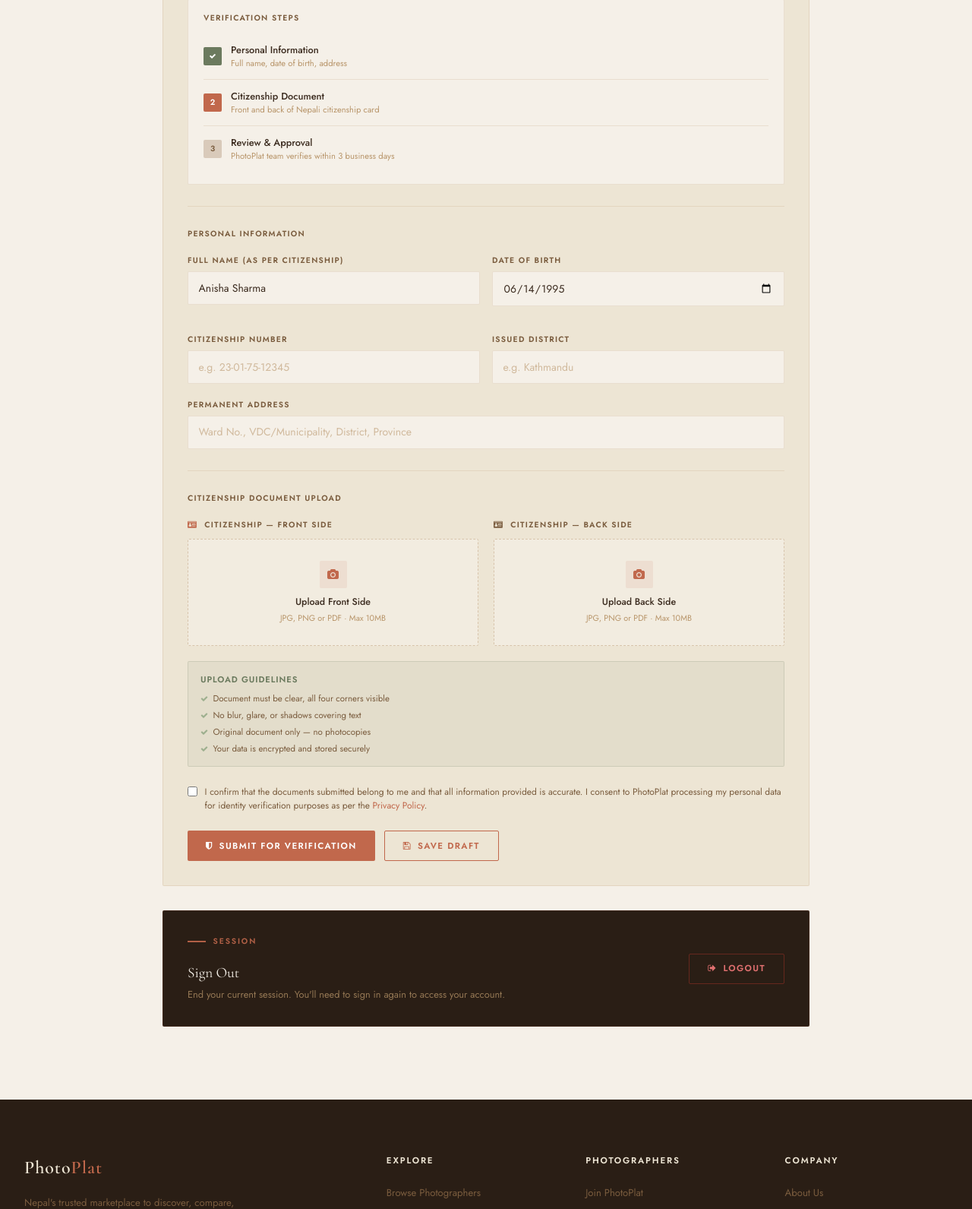
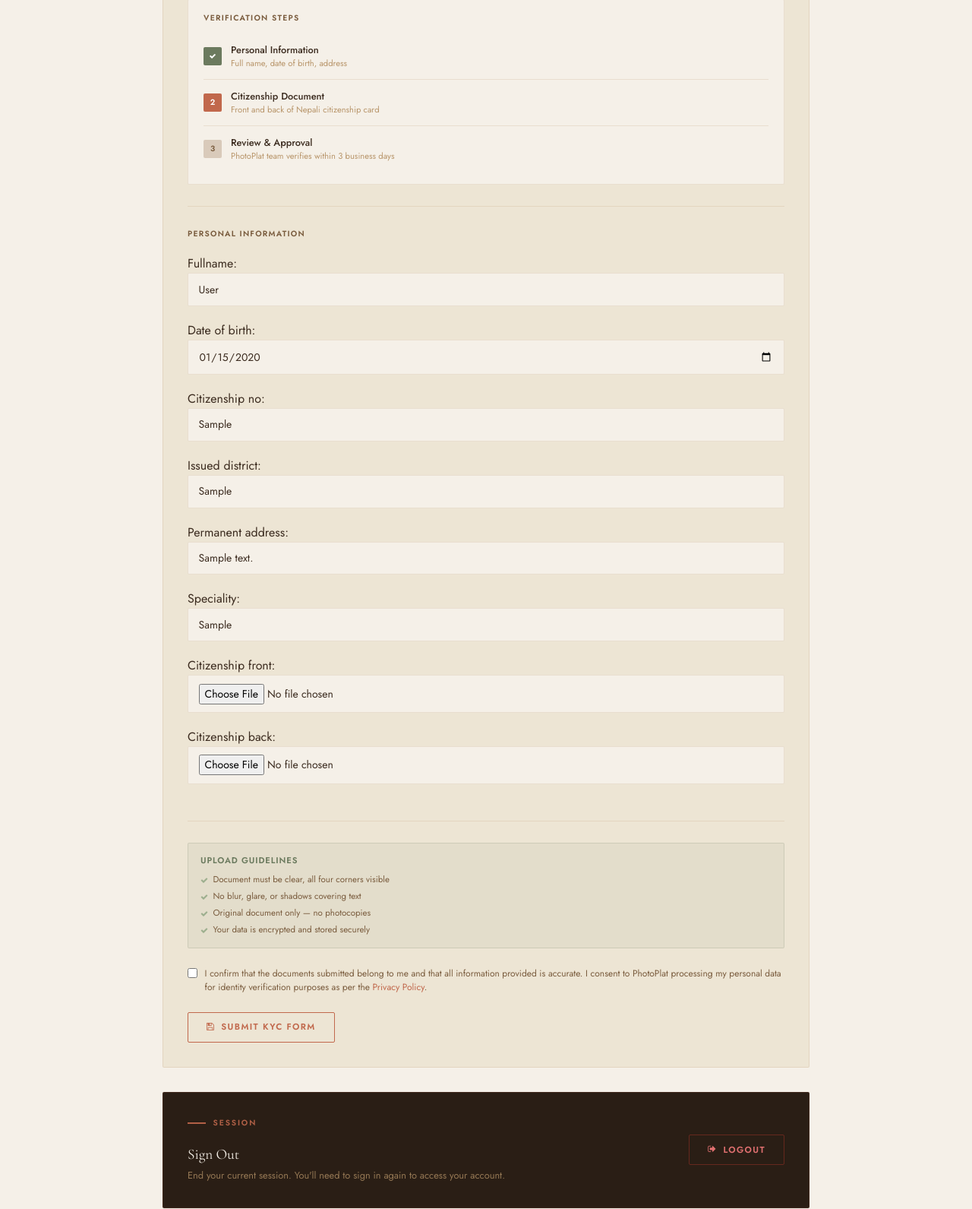
Before and after one commit to prakashtaz0091/PhotoPlat, a Django app: page /accounts/profile/ in a window 1280 px wide. Shown: the part 1408-2999 px from the top of the page at 76% size. Run offline with Django 5.2, Linux system fonts and the light colour scheme; a user stored in the database is signed in; tables that the repository leaves empty hold one stand-in row (values such as "Sample post"); grey boxes marked "Sample" are stand-in pictures; some libraries are stand-ins or nearby versions.

Commit message:
kyc verification process

```diff
--- /dev/null
+++ b/accounts/forms.py
@@ -0,0 +1,63 @@
+from django import forms
+from accounts.models import Profile
+
+
+class ProfileForm(forms.ModelForm):
+    class Meta:
+        model = Profile
+        exclude = ("email_verified", "kyc_verified", "rejection_reason", "user", "profile_photo")
+        widgets = {
+            "fullname": forms.TextInput(attrs={
+                "class": "form-input mb-5",
+                "placeholder": "Full name",
+            }),
+            "date_of_birth": forms.DateInput(attrs={
+                "class": "form-input mb-5",
+                "type": "date",
+            }),
+            "citizenship_no": forms.TextInput(attrs={
+                "class": "form-input mb-5",
+                "placeholder": "e.g. 23-01-75-12345",
+            }),
+            "issued_district": forms.TextInput(attrs={
+                "class": "form-input mb-5",
+                "placeholder": "e.g. Kathmandu",
+            }),
+            "permanent_address": forms.TextInput(attrs={
+                "class": "form-input mb-5",
+                "placeholder": "Ward No., VDC/Municipality, District, Province",
+            }),
+            "speciality": forms.TextInput(attrs={
+                "class": "form-input mb-5",
+                "placeholder": "eg. Wedding photoshoot",
+            }),
+            "citizenship_front": forms.FileInput(attrs={
+                "class": "form-input mb-5",
+                "accept": "image/*,.pdf",
+            }),
+            "citizenship_back": forms.FileInput(attrs={
+                "class": "form-input mb-5",
+                "accept": "image/*,.pdf",
+            }),
+        }
+
+    def __init__(self, *args, request=None, **kwargs):
+        if request is not None:
+            self.request = request
+        else:
+            raise forms.ValidationError("User not available for KYC, user must be logged in.")
+        super().__init__(*args, **kwargs)
+
+    def save(self, commit=True, *args, **kwargs):
+        profile, created = Profile.objects.get_or_create(
+            user=self.request.user,
+            defaults={**self.cleaned_data}
+        )
+        if not created:
+            for key, value in self.cleaned_data.items():
+                if value is not None:
+                    setattr(profile, key, value)
+        if commit:
+            profile.kyc_verified = Profile.KYC_STATUS.IN_REVIEW
+            return profile.save(*args, **kwargs)
+        return profile
--- a/accounts/templates/accounts/profile.html
+++ b/accounts/templates/accounts/profile.html
@@ -809,102 +809,26 @@
             </div>
 
             <!-- KYC Form -->
-            <div id="kycFormSection">
+            <form id="kycFormSection" action="{% url 'submit_kyc_page' %}" method="post" enctype="multipart/form-data">
+                {% csrf_token %}
                 <hr class="divider" />
                 <p
                     style="font-size:0.65rem;font-weight:600;text-transform:uppercase;letter-spacing:0.12em;color:var(--bark);margin-bottom:1.25rem;">
                     Personal Information</p>
 
-                <div style="display:grid;grid-template-columns:1fr 1fr;gap:1rem;">
-                    <div class="form-group">
-                        <label class="form-label">Full Name (as per citizenship)</label>
-                        <input type="text" class="form-input" placeholder="Anisha Sharma" value="Anisha Sharma" />
-                    </div>
-                    <div class="form-group">
-                        <label class="form-label">Date of Birth</label>
-                        <input type="date" class="form-input" value="1995-06-14" />
-                    </div>
-                    <div class="form-group">
-                        <label class="form-label">Citizenship Number</label>
-                        <input type="text" class="form-input" placeholder="e.g. 23-01-75-12345" />
-                    </div>
-                    <div class="form-group">
-                        <label class="form-label">Issued District</label>
-                        <input type="text" class="form-input" placeholder="e.g. Kathmandu" />
-                    </div>
+                {% if errors is not None %}
+                <div class="errors">
+                    {{errors}}
                 </div>
+                {% endif %}
 
-                <div class="form-group">
-                    <label class="form-label">Permanent Address</label>
-                    <input type="text" class="form-input"
-                        placeholder="Ward No., VDC/Municipality, District, Province" />
-                </div>
+
+
+                {{profile_form}}
 
                 <hr class="divider" />
 
-                <!-- Citizenship Front -->
-                <p
-                    style="font-size:0.65rem;font-weight:600;text-transform:uppercase;letter-spacing:0.12em;color:var(--bark);margin-bottom:1.25rem;">
-                    Citizenship Document Upload</p>
 
-                <div style="display:grid;grid-template-columns:1fr 1fr;gap:1.25rem;margin-bottom:1.25rem;">
-                    <div>
-                        <label class="form-label" style="margin-bottom:0.6rem;">
-                            <i class="fa fa-id-card" style="margin-right:0.3rem;color:var(--terracotta);"></i>
-                            Citizenship — Front Side
-                        </label>
-                        <div class="upload-zone" id="frontZone" onclick="void(0)">
-                            <input type="file" accept="image/*,.pdf" onchange="handleFileUpload(event,'front')" />
-                            <div class="upload-icon">
-                                <i class="fa fa-camera" style="color:var(--terracotta);font-size:14px;"></i>
-                            </div>
-                            <p style="font-size:0.78rem;font-weight:500;color:var(--espresso);margin-bottom:0.2rem;">
-                                Upload Front Side</p>
-                            <p style="font-size:0.68rem;color:var(--clay);">JPG, PNG or PDF · Max 10MB</p>
-                        </div>
-                        <div id="frontPreview" style="display:none;" class="file-preview">
-                            <i class="fa fa-file-image-o"></i>
-                            <div style="flex:1;min-width:0;">
-                                <p style="font-size:0.75rem;font-weight:500;color:var(--espresso);white-space:nowrap;overflow:hidden;text-overflow:ellipsis;"
-                                    id="frontFileName">citizenship_front.jpg</p>
-                                <p style="font-size:0.65rem;color:var(--clay);" id="frontFileSize">2.1 MB</p>
-                            </div>
-                            <button onclick="removeFile('front')"
-                                style="background:none;border:none;cursor:pointer;color:var(--clay);font-size:12px;">
-                                <i class="fa fa-times"></i>
-                            </button>
-                        </div>
-                    </div>
-
-                    <!-- Citizenship Back -->
-                    <div>
-                        <label class="form-label" style="margin-bottom:0.6rem;">
-                            <i class="fa fa-id-card" style="margin-right:0.3rem;color:var(--bark);"></i>
-                            Citizenship — Back Side
-                        </label>
-                        <div class="upload-zone" id="backZone">
-                            <input type="file" accept="image/*,.pdf" onchange="handleFileUpload(event,'back')" />
-                            <div class="upload-icon">
-                                <i class="fa fa-camera" style="color:var(--terracotta);font-size:14px;"></i>
-                            </div>
-                            <p style="font-size:0.78rem;font-weight:500;color:var(--espresso);margin-bottom:0.2rem;">
-                                Upload Back Side</p>
-                            <p style="font-size:0.68rem;color:var(--clay);">JPG, PNG or PDF · Max 10MB</p>
-                        </div>
-                        <div id="backPreview" style="display:none;" class="file-preview">
-                            <i class="fa fa-file-image-o"></i>
-                            <div style="flex:1;min-width:0;">
-                                <p style="font-size:0.75rem;font-weight:500;color:var(--espresso);white-space:nowrap;overflow:hidden;text-overflow:ellipsis;"
-                                    id="backFileName">citizenship_back.jpg</p>
-                                <p style="font-size:0.65rem;color:var(--clay);" id="backFileSize">1.8 MB</p>
-                            </div>
-                            <button onclick="removeFile('back')"
-                                style="background:none;border:none;cursor:pointer;color:var(--clay);font-size:12px;">
-                                <i class="fa fa-times"></i>
-                            </button>
-                        </div>
-                    </div>
-                </div>
 
                 <!-- Guidelines -->
                 <div
@@ -934,7 +858,7 @@
 
                 <!-- Consent -->
                 <label style="display:flex;align-items:flex-start;gap:0.6rem;cursor:pointer;margin-bottom:1.5rem;">
-                    <input type="checkbox" id="consentCheck"
+                    <input type="checkbox" id="consentCheck" required
                         style="margin-top:2px;accent-color:var(--terracotta);cursor:pointer;" />
                     <span style="font-size:0.75rem;color:var(--bark);line-height:1.5;">
                         I confirm that the documents submitted belong to me and that all information provided is
@@ -945,14 +869,11 @@
                 </label>
 
                 <div style="display:flex;gap:0.75rem;flex-wrap:wrap;">
-                    <button class="btn-primary" onclick="submitKYC()">
-                        <i class="fa fa-shield"></i> Submit for Verification
-                    </button>
-                    <button class="btn-outline" onclick="saveDraft()">
-                        <i class="fa fa-floppy-o"></i> Save Draft
+                    <button class="btn-outline" type="submit">
+                        <i class="fa fa-floppy-o"></i> Submit KYC form
                     </button>
                 </div>
-            </div>
+            </form>
 
             <!-- KYC Submitted State (hidden by default) -->
             <div id="kycSubmittedSection" style="display:none;">
@@ -1133,9 +1054,20 @@
         showToast('KYC submitted for review!');
     }
 
-    function saveDraft() {
-        showToast('Draft saved successfully');
-    }
+    // function saveDraft(event) {
+    //     event.preventDefault();
+    //     const formElement = document.getElementById("kycFormSection")
+
+    //     // const formData = new FormData(formElement);
+    //     // console.log("formData", formData);
+
+    //     formElement.submit()
+
+    //     // const data = {};
+    //     // for (const [key, value] of formData.entries()) {
+    //     //     data[key] = value;
+    //     // }
+    // }
 
     // --- Logout ---
     function showLogoutModal() {
--- a/accounts/urls.py
+++ b/accounts/urls.py
@@ -6,4 +6,5 @@ urlpatterns = [
     path("login/", views.login_view, name="login_page"),
     path("logout/", views.logout_view, name="logout_page"),
     path("profile/", views.profile_view, name="profile_page"),
+    path("submit-kyc/", views.submit_kyc, name="submit_kyc_page"),
 ]
--- a/accounts/views.py
+++ b/accounts/views.py
@@ -3,10 +3,29 @@ from .admin import UserCreationForm
 from django.contrib import messages
 from django.contrib.auth import authenticate, login, logout
 from .models import Profile
+from accounts.forms import ProfileForm
 
+def submit_kyc(request):
+    if request.method == "POST":
+        submitted_form = ProfileForm(request.POST, request.FILES, request=request)
+        if submitted_form.is_valid():
+            submitted_form.save()
+            return redirect("profile_page")
+        else:
+            context = {
+                "profile_form": submitted_form
+            }
+            return render(request, "accounts/profile.html", context)
 
 def profile_view(request):
-    return render(request, "accounts/profile.html")
+    if request.user.profile is not None:
+        form = ProfileForm(instance=request.user.profile, request=request)
+    else:
+        form = ProfileForm(request=request)
+    context = {
+        "profile_form": form
+    }
+    return render(request, "accounts/profile.html", context)
 
 def logout_view(request):
     logout(request)
--- a/main/templates/main/base.html
+++ b/main/templates/main/base.html
@@ -987,6 +987,9 @@
                 {% if not request.user.is_authenticated %}
                 <a href="{% url 'login_page' %}">For Photographers</a>
                 <a href="#" class="nav-cta">Book Now</a>
+                {% else %}
+                <a href="{% url 'profile_page' %}" class="nav-cta">Profile</a>
+
                 {% endif %}
 
 
--- a/project/settings.py
+++ b/project/settings.py
@@ -127,3 +127,7 @@ SESSION_COOKIE_AGE = 1_209_600 # 2 weeks, provide value in seconds
 
 MEDIA_ROOT = BASE_DIR / "media"
 MEDIA_URL = '/media/'
+
+# file size
+FILE_UPLOAD_MAX_MEMORY_SIZE = 1024*1024  # 1 MB in bytes
+DATA_UPLOAD_MAX_MEMORY_SIZE = 1024*1024  # 1 MB in bytes
```
Also changed, not shown: accounts/admin.py (+47 -4 lines), accounts/models.py (+17 -26 lines), main/validators.py (added, +7 -0 lines), accounts/migrations/0007_alter_profile_citizenship_back_and_more.py (added), accounts/migrations/0008_myuser_is_staff.py (added), accounts/migrations/0009_myuser_groups.py (added), accounts/migrations/0010_myuser_is_superuser_myuser_user_permissions.py (added).
